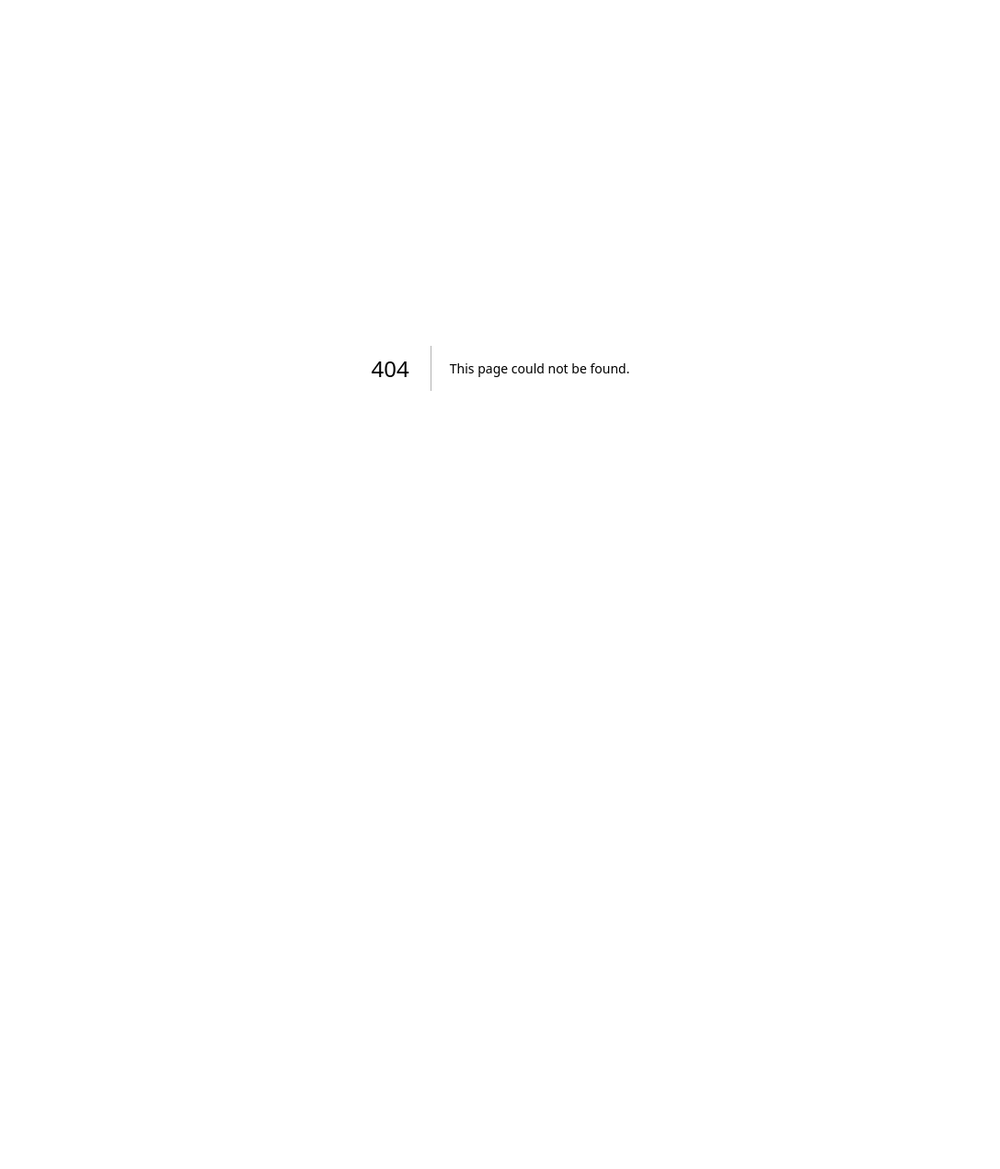
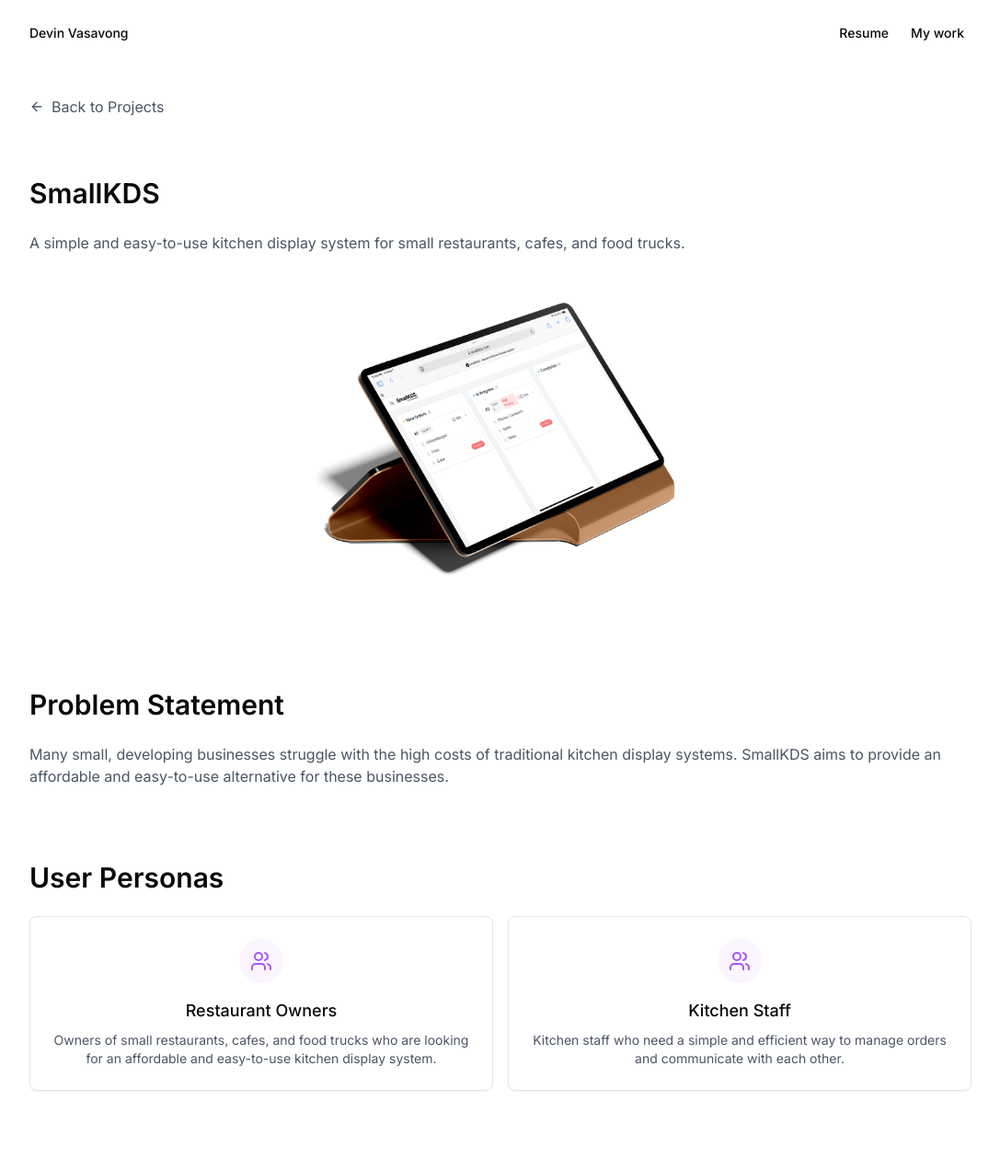
Before and after one commit to devinvasavong/portfolio, a Next.js app: page /work/smallkds in a window 1280 px wide. Before the commit this address had no page. Shown: the top 1271 px of the page at 92% size, without its empty margins (96-1183 px from the left). Before the commit the page ends 800 px from the top, so only its background shows below. Built offline with nearby package versions, Linux system fonts and the light colour scheme.

Commit message:
added smallkds to work

```diff
--- a/app/work/page.tsx
+++ b/app/work/page.tsx
@@ -51,6 +51,14 @@ const projects = [
         status: ["completed"],
         tech: ["React", "Node.js", "MongoDB"],
         link: "/work/paws"
+    },
+    {
+        id: 4,
+        title: "SmallKDS by Vasavong",
+        description: "Kitchen display system for restaurants with real-time order management, order tracking, and kitchen performance analytics.",
+        status: ["in_progress"],
+        tech: ["Next.js", "Express", "Redis", "PostgreSQL", "Auth0"],
+        link: "/work/smallkds"
     }
 ];
 
--- a/app/work/paws/page.tsx
+++ b/app/work/paws/page.tsx
@@ -8,7 +8,6 @@ import Navbar from "@/app/components/navbar";
 import { Badge } from '@/components/ui/badge';
 import {
     ArrowLeft,
-    Users,
     Search,
     Shield,
     Layout,
--- /dev/null
+++ b/app/work/smallkds/page.tsx
@@ -0,0 +1,198 @@
+"use client";
+import Navbar from "@/app/components/navbar";
+import * as React from 'react';
+import { useRouter } from 'next/navigation';
+import { motion } from 'framer-motion';
+import { ArrowLeft, Coffee, LineChart, SoupIcon, Tablet, Timer, TrainTrack, Truck, Users } from "lucide-react";
+import Image, { StaticImageData } from "next/image";
+
+import Mockup from '@/app/images/work/smallkds/ipadmockup.jpg'
+
+const Section = ({ children, className = "" }: { children: React.ReactNode, className?: string }) => (
+    <section className={`py-10 ${className}`}>
+        {children}
+    </section>
+);
+
+const SectionTitle = ({ children }: { children: React.ReactNode }) => (
+    <h2 className="font-semibold text-3xl mb-6">
+        {children}
+    </h2>
+);
+
+const Feature = ({ icon: Icon, title, description }: { icon: React.ElementType, title: string, description: string }) => (
+    <motion.div
+        className="flex flex-col items-center p-6 bg-white rounded-lg shadow-sm border"
+        whileHover={{ y: -5 }}
+        transition={{ duration: 0.2 }}
+    >
+        <div className="p-3 bg-purple-50 rounded-full mb-4">
+            <Icon className="w-6 h-6 text-purple-500" />
+        </div>
+        <h3 className="font-medium text-lg mb-2">{title}</h3>
+        <p className="text-gray-600 text-center text-sm">{description}</p>
+    </motion.div>
+);
+
+const ImageDisplay = ({ src, alt }: { src: StaticImageData, alt: string }) => (
+    <div className="relative w-full h-96">
+        <Image src={src} alt={alt} layout="fill" objectFit="contain" />
+        <p className="text-gray-600 text-sm mt-2 text-center">
+            {alt}
+        </p>
+    </div>
+)
+
+export default function Page() {
+    const [scrolled, setScrolled] = React.useState(false);
+    const router = useRouter();
+
+    React.useEffect(() => {
+        const handleScroll = () => setScrolled(window.scrollY > 0);
+        window.addEventListener('scroll', handleScroll);
+        return () => window.removeEventListener('scroll', handleScroll);
+    }, []);
+
+    return (
+        <div className="min-h-screen">
+            <Navbar scrolled={scrolled} />
+            <div className="sm:max-w-5xl w-11/12 mx-auto pb-10">
+                <motion.button
+                    onClick={() => router.back()}
+                    className="flex items-center gap-2 text-gray-600 hover:text-gray-900 mt-8 mb-6"
+                    initial={{ opacity: 0 }}
+                    animate={{ opacity: 1 }}
+                >
+                    <ArrowLeft className="w-4 h-4" />
+                    Back to Projects
+                </motion.button>
+
+                <Section>
+                    <motion.div
+                        initial={{ opacity: 0, y: 20 }}
+                        animate={{ opacity: 1, y: 0 }}
+                        transition={{ duration: 0.3 }}
+                    >
+                        <SectionTitle>SmallKDS</SectionTitle>
+                        <p className="text-gray-600">
+                            A simple and easy-to-use kitchen display system for small restaurants, cafes, and food trucks.
+                        </p>
+                        <ImageDisplay src={Mockup} alt="SmallKDS iPad Mockup" />
+                    </motion.div>
+                </Section>
+
+                {/* why? */}
+                <Section>
+                    <motion.div
+                        initial={{ opacity: 0, y: 20 }}
+                        animate={{ opacity: 1, y: 0 }}
+                        transition={{ duration: 0.6 }}
+                    >
+                        <SectionTitle>Problem Statement</SectionTitle>
+                        <p className="text-gray-600">
+                            Many small, developing businesses struggle with the high costs of traditional kitchen display systems.
+                            SmallKDS aims to provide an affordable and easy-to-use alternative for these businesses.
+                        </p>
+                    </motion.div>
+                </Section>
+
+                <Section>
+                    <motion.div
+                        initial={{ opacity: 0, y: 20 }}
+                        animate={{ opacity: 1, y: 0 }}
+                        transition={{ duration: 0.6 }}
+                    >
+                        <SectionTitle>User Personas</SectionTitle>
+                        <div className="grid gap-4 grid-col-1 md:grid-cols-2">
+                            <Feature
+                                icon={Users}
+                                title="Restaurant Owners"
+                                description="Owners of small restaurants, cafes, and food trucks who are looking for an affordable and easy-to-use kitchen display system."
+                            />
+                            <Feature
+                                icon={Users}
+                                title="Kitchen Staff"
+                                description="Kitchen staff who need a simple and efficient way to manage orders and communicate with each other."
+                            />
+                        </div>
+                    </motion.div>
+                </Section>
+
+                <Section>
+                    <motion.div
+                        initial={{ opacity: 0, y: 20 }}
+                        animate={{ opacity: 1, y: 0 }}
+                        transition={{ duration: 0.6 }}
+                    >
+                        <SectionTitle>Key Features</SectionTitle>
+                        <div className="grid md:grid-cols-3 gap-6 mt-8">
+                            <Feature
+                                icon={Timer}
+                                title="Real-Time Order Management"
+                                description="View and manage orders in real-time as they come in."
+                            />
+                            <Feature
+                                icon={TrainTrack}
+                                title="Order Tracking"
+                                description="Track the status of each order and notify customers when their order is ready."
+                            />
+                            <Feature
+                                icon={LineChart}
+                                title="Performance Analytics"
+                                description="Track kitchen performance and identify bottlenecks in order processing."
+                            />
+                        </div>
+                    </motion.div>
+                </Section>
+
+                {/* use cases */}
+                <Section>
+                    <motion.div
+                        initial={{ opacity: 0, y: 20 }}
+                        animate={{ opacity: 1, y: 0 }}
+                        transition={{ duration: 0.6 }}
+                    >
+                        <SectionTitle>Use Cases</SectionTitle>
+                        <div className="grid md:grid-cols-2 gap-6 mt-8">
+                            <Feature
+                                icon={Truck}
+                                title="Food Truck"
+                                description="A food truck owner uses SmallKDS to manage orders and communicate with their kitchen staff."
+                            />
+                            <Feature
+                                icon={Coffee}
+                                title="Cafe"
+                                description="A cafe owner uses SmallKDS to track orders and improve their kitchen performance."
+                            />
+                            <Feature
+                                icon={Tablet}
+                                title="Catering"
+                                description="A catering company uses SmallKDS to manage large orders and track their progress."
+                            />
+                            <Feature
+                                icon={SoupIcon}
+                                title="Restaurant"
+                                description="A restaurant owner uses SmallKDS to streamline their kitchen operations and improve efficiency."
+                            />
+                        </div>
+                    </motion.div>
+                </Section>
+
+                {/* interested in  */}
+                <Section>
+                    <motion.div
+                        initial={{ opacity: 0, y: 20 }}
+                        animate={{ opacity: 1, y: 0 }}
+                        transition={{ duration: 0.6 }}
+                    >
+                        <SectionTitle>Interested in SmallKDS?</SectionTitle>
+                        <p className="text-gray-600">
+                            SmallKDS is currently in development and will be available soon. If you&apos;re interested in learning more or trying out the system, please reach out to me at <a href="mailto:devin@vasavong.com?subject=SmallKDS Inquiry">
+                                devin@vasavong.com</a>.
+                        </p>
+                    </motion.div>
+                </Section>
+            </div>
+        </div>
+    )
+}
```
Also changed, not shown: app/images/work/smallkds/ipadmockup.jpg (added).
